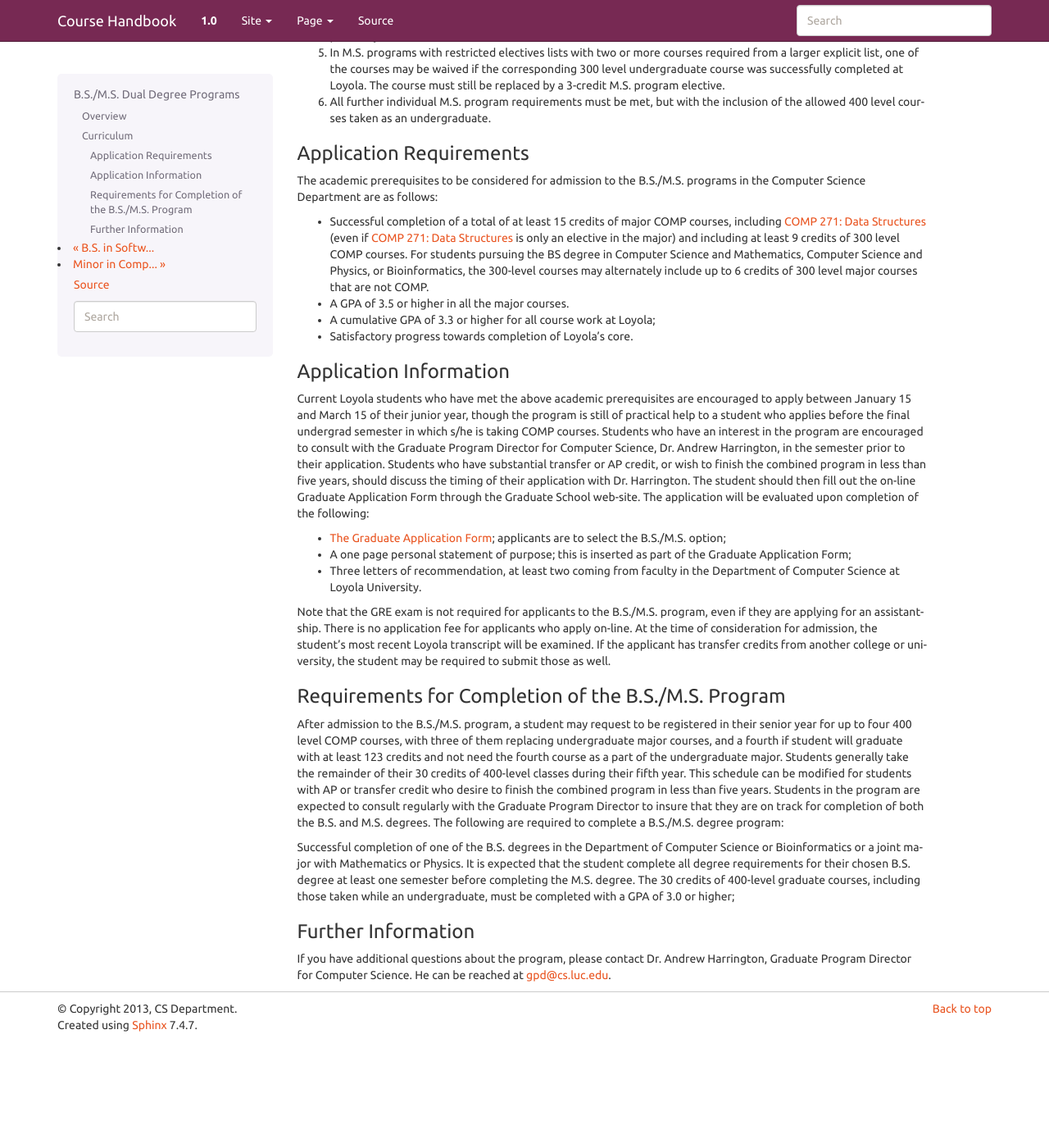
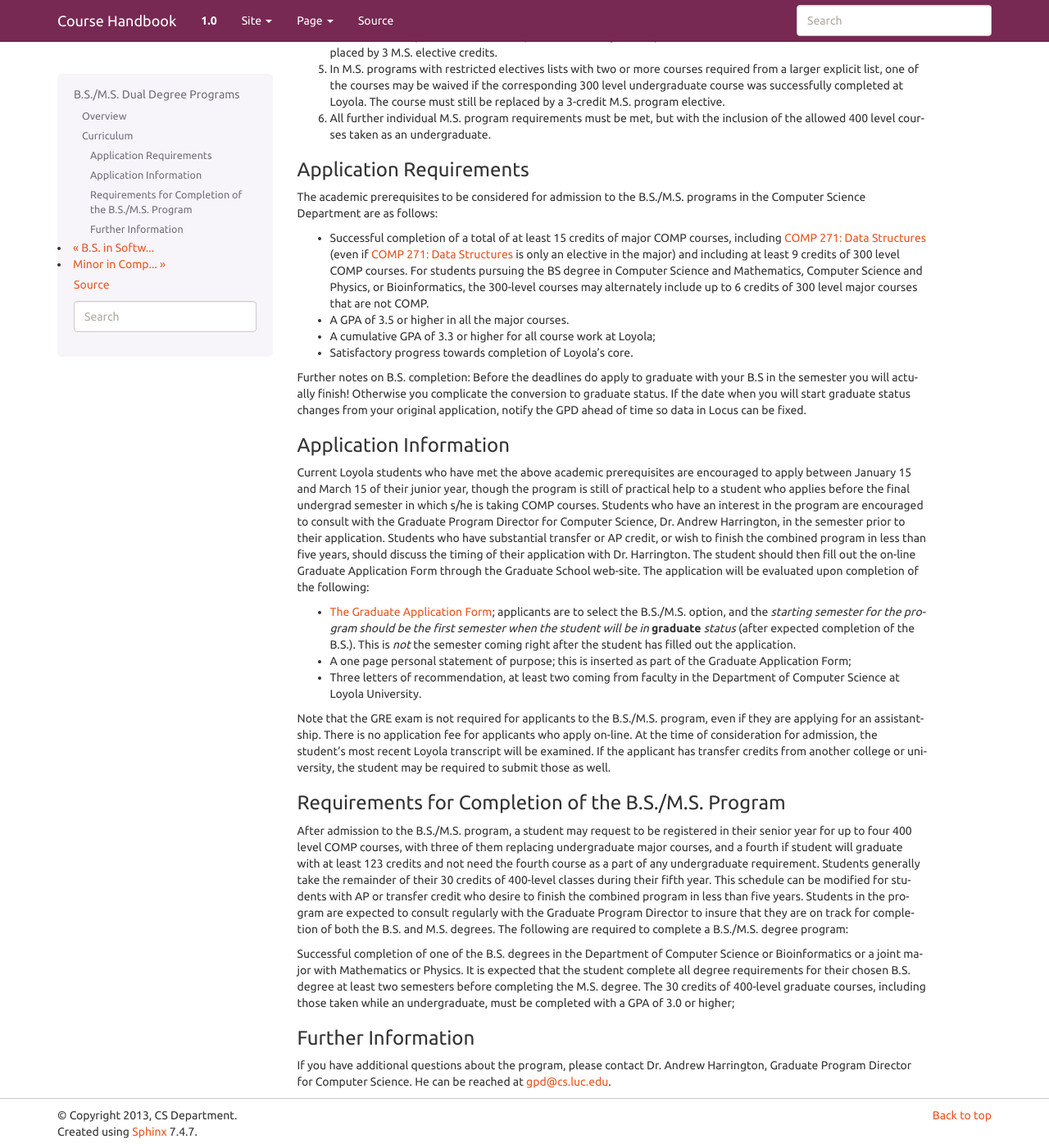
Before and after one commit to kyang5/coursedescriptions, a Sphinx documentation site: the page built from source/bsmsprograms.rst, in a window 1280 px wide and 1400 px high, scrolled down 862 px. Shown: the whole window at 82% size. Built offline with Sphinx 7.4.7, drawn with Linux system fonts in a browser that asks for light colours; before the commit the page ends 2132 px from its top, so only the background shows below that; some of the changed text lies outside the part shown.

Commit message:
bsms 4th 400 level course, MS application starting semeester

```diff
--- a/source/bsmsprograms.rst
+++ b/source/bsmsprograms.rst
@@ -4,59 +4,167 @@
 Overview
 --------
 
-The B.S./M.S. programs in Information Technology, Software Engineering, and Computer Science are five-year programs that give academically successful Loyola undergraduates the opportunity to pursue the M.S. degree in Information Technology, Software Engineering, or Computer Science while completing their B.S. degree. The applicant can be pursuing any of the B.S. degrees offered by the Department of Computer Science, including the joint majors with Mathematics or Physics or the interdisciplinary Bioinformatics.
+The B.S./M.S. programs in Information Technology, Software Engineering,
+and Computer Science are five-year programs that give academically successful
+Loyola undergraduates the opportunity to pursue the M.S. degree in
+Information Technology, Software Engineering,
+or Computer Science while completing their B.S. degree.
+The applicant can be pursuing any of the B.S. degrees offered by the
+Department of Computer Science, including the joint majors with Mathematics
+or Physics or the interdisciplinary Bioinformatics.
 
-These programs reduce the total number of courses needed and the the total time needed for the combined degrees.
+These programs reduce the total number of courses needed and the the
+total time needed for the combined degrees.
 
-Students may not automatically enroll in the BS/MS program during Freshman admission. They must specifically apply to the Graduate School, generally in their Junior year by using `The Graduate Application Form <https://gpem.luc.edu/apply/>`__. See :ref:`application_requirements` and :ref:`application_information` for more details.
+Students may not automatically enroll in the BS/MS program
+during Freshman admission. They must specifically apply to the Graduate School,
+generally in their Junior year by using
+`The Graduate Application Form <https://gpem.luc.edu/apply/>`__.
+See :ref:`application_requirements` and
+:ref:`application_information` for more details.
 
 Curriculum
 ----------
 
-.. Students entering before Spring 2014 may choose instead to follow the previous requirements located here, though the new version is generally more flexible.
+.. Students entering before Spring 2014 may choose instead to follow the
+   previous requirements located here, though the new version is generally more flexible.
 
-The stand-alone M.S. programs each require 30 credits of graduate courses. This generally takes one and a half years to complete. B.S./M.S. students must also take 30 credits of courses at the 400 level or greater. The main advantages come from the fact that some of the MS courses may be double counted, applying to the B.S. also, and there can be a shift in some of the required MS courses based on what students took in the B.S. portion. In particular students in the B.S./M.S. program are allowed to “double count” 9 credits (generally three 3-credit courses) of their Loyola COMP courses for both their B.S. and M.S. degrees. Each must be a 400 level course taken in the student's senior year in place of a 300 level major course. In addition, a student wishing to take 123 or more credits while an undergraduate, can have 3 of the extra credits be for a fourth 400 level COMP course, and count that toward the M.S. Hence a B.S./M.S. student with 120 credits and 9 400-level COMP credits counted for the B.S. is required to take only 21 credits (instead of 30 credits) of additional 400-level courses. If a student takes a further 3-credit 400 level COMP course beyond the 120 credits needed for the B.S., then only 18 further credits are needed. In either case students can finish the program in five years. Some further special rules:
+The stand-alone M.S. programs each require 30 credits of graduate courses.
+This generally takes one and a half years to complete.
+B.S./M.S. students must also take 30 credits of courses at the
+400 level or greater. The main advantages come from the fact that
+some of the MS courses may be double counted, applying to the B.S. also,
+and there can be a shift in some of the required MS courses based on what
+students took in the B.S. portion. In particular students in the B.S./M.S.
+program are allowed to “double count” 9 credits
+(generally three 3-credit courses) of their Loyola COMP courses for
+both their B.S. and M.S. degrees. Each must be a 400 level course taken
+in the student's senior year *in place* of a 300 level major course.
+In addition, a student wishing to take 123 or more credits
+while an undergraduate, can have 3 of the extra credits
+be for a fourth 400 level COMP course, and count that toward the M.S.
+if the extra course is need for *no* undergraduate requirement, from the
+university, college, core, major or minor.
+Hence a B.S./M.S. student with 120 credits and 9 400-level COMP credits
+counted for the B.S. is required to take only 21 credits
+(instead of 30 credits) of additional 400-level courses.
+If a student takes a further 3-credit 400 level COMP course beyond the
+120 credits needed for the B.S., then only 18 further credits are needed.
+In either case students can finish the program in five years.
+Some further special rules:
 
-#.   All students need to take :doc:`comp271` as part of their undergraduate major.
-#.   Students pursing an MS in Software Engineering or Computer Science must take :doc:`comp313` by their senior year.
-#.   Students may take at most 6 credits total of internship at the undergraduate and graduate level, :doc:`comp391` plus :doc:`comp499`.
-#.   A student with credit for a 300 level COMP course that was taught in a combined class with a 400 level course may not take the 400 level course later for separate credit without permission from the Graduate Program Director. In particular for students with credit for :doc:`comp317`, the M.S. requirement for :doc:`comp417` is waived, to be replaced by 3 M.S. elective credits. Similarly, in programs requiring :doc:`comp413`, :doc:`comp313` will satisfy the requirement, but still the course will need to be replaced by 3 M.S. elective credits.
-#.   In M.S. programs with restricted electives lists with two or more courses required from a larger explicit list, one of the courses may be waived if the corresponding 300 level undergraduate course was successfully completed at Loyola. The course must still be replaced by a 3-credit M.S. program elective.
-#.   All further individual M.S. program requirements must be met, but with the inclusion of the allowed 400 level courses taken as an undergraduate.
+#.   All students need to take :doc:`comp271`
+     as part of their undergraduate major.
+#.   Students pursing an MS in Software Engineering or Computer Science
+     must take :doc:`comp313` by their senior year.
+#.   Students may take at most 6 credits total of internship at the
+     undergraduate and graduate level, :doc:`comp391` plus :doc:`comp499`.
+#.   A student with credit for a 300 level COMP course that was taught
+     in a combined class with a 400 level course may not take the
+     400 level course later for separate credit without permission from
+     the Graduate Program Director. In particular for students with credit
+     for :doc:`comp317`, the M.S. requirement for :doc:`comp417` is waived,
+     to be replaced by 3 M.S. elective credits.
+     Similarly, in programs requiring :doc:`comp413`, :doc:`comp313` will
+     satisfy the requirement, but still the course will need to be replaced
+     by 3 M.S. elective credits.
+#.   In M.S. programs with restricted electives lists with two or more courses
+     required from a larger explicit list, one of the courses may be waived
+     if the corresponding 300 level undergraduate course was successfully
+     completed at Loyola. The course must still be replaced by a 3-credit
+     M.S. program elective.
+#.   All further individual M.S. program requirements must be met,
+     but with the inclusion of the allowed 400 level courses taken as an
+     undergraduate.
 
 .. _application_requirements:
 
 Application Requirements
 ~~~~~~~~~~~~~~~~~~~~~~~~
 
-The academic prerequisites to be considered for admission to the B.S./M.S. programs in the Computer Science Department are as follows:
+The academic prerequisites to be considered for admission to the B.S./M.S.
+programs in the Computer Science Department are as follows:
 
--   Successful completion of a total of at least 15 credits of major COMP courses, including :doc:`comp271` (even if :doc:`comp271` is only an elective in the major) and including at least 9 credits of 300 level COMP courses. For students pursuing the BS degree in Computer Science and Mathematics, Computer Science and Physics, or Bioinformatics, the 300-level courses may alternately include up to 6 credits of 300 level major courses that are not COMP.
+-   Successful completion of a total of at least 15 credits of major
+    COMP courses, including :doc:`comp271`
+    (even if :doc:`comp271` is only an elective in the major) and including
+    at least 9 credits of 300 level COMP courses.
+    For students pursuing the BS degree in Computer Science and Mathematics,
+    Computer Science and Physics, or Bioinformatics, the 300-level courses
+    may alternately include up to 6 credits of 300 level major courses that
+    are not COMP.
 -   A GPA of 3.5 or higher in all the major courses.
 -   A cumulative GPA of 3.3 or higher for all course work at Loyola;
 -   Satisfactory progress towards completion of Loyola’s core.
+
+Further notes on B.S. completion:  Before the deadlines do apply to graduate
+with your B.S in the semester you will actually finish!
+Otherwise you complicate the conversion to graduate status.
+If the date when you will start graduate status changes from your original
+application, notify the GPD ahead of time so data in Locus can be fixed.
 
 .. _application_information:
 
 Application Information
 ~~~~~~~~~~~~~~~~~~~~~~~
 
-Current Loyola students who have met the above academic prerequisites are encouraged to apply between January 15 and March 15 of their junior year, though the program is still of practical help to a student who applies before the final undergrad semester in which s/he is taking COMP courses. Students who have an interest in the program are encouraged to consult with the Graduate Program Director for Computer Science, Dr. Andrew Harrington, in the semester prior to their application. Students who have substantial transfer or AP credit, or wish to finish the combined program in less than five years, should discuss the timing of their application with Dr. Harrington. The student should then fill out the on-line Graduate Application Form through the Graduate School web-site. The application will be evaluated upon completion of the following:
+Current Loyola students who have met the above academic prerequisites
+are encouraged to apply between January 15 and March 15 of their junior year,
+though the program is still of practical help to a student who applies before
+the final undergrad semester in which s/he is taking COMP courses.
+Students who have an interest in the program are encouraged to consult
+with the Graduate Program Director for Computer Science, Dr. Andrew Harrington,
+in the semester prior to their application.
+Students who have substantial transfer or AP credit, or wish to finish the
+combined program in less than five years, should discuss the timing of their
+application with Dr. Harrington. The student should then fill out the
+on-line Graduate Application Form through the Graduate School web-site.
+The application will be evaluated upon completion of the following:
 
--   `The Graduate Application Form <https://gpem.luc.edu/apply/>`__; applicants are to select the B.S./M.S. option;
--   A one page personal statement of purpose; this is inserted as part of the Graduate Application Form;
--   Three letters of recommendation, at least two coming from faculty in the Department of Computer Science at Loyola University.
+-   `The Graduate Application Form <https://gpem.luc.edu/apply/>`_;
+    applicants are to select the B.S./M.S. option, and the
+    *starting semester for the program should be the first semester when the*
+    *student will be in*  **graduate** *status* (after expected completion
+    of the B.S.).  This is *not* the semester coming right after the student
+    has filled out the application.
+-   A one page personal statement of purpose;
+    this is inserted as part of the Graduate Application Form;
+-   Three letters of recommendation, at least two coming from faculty
+    in the Department of Computer Science at Loyola University.
 
-Note that the GRE exam is not required for applicants to the B.S./M.S. program, even if they are applying for an assistantship. There is no application fee for applicants who apply on-line. At the time of consideration for admission, the student’s most recent Loyola transcript will be examined. If the applicant has transfer credits from another college or university, the student may be required to submit those as well.
+Note that the GRE exam is not required for applicants to the B.S./M.S. program,
+even if they are applying for an assistantship. There is no application fee
+for applicants who apply on-line. At the time of consideration for admission,
+the student’s most recent Loyola transcript will be examined.
+If the applicant has transfer credits from another college or university,
+the student may be required to submit those as well.
 
 Requirements for Completion of the B.S./M.S. Program
 ~~~~~~~~~~~~~~~~~~~~~~~~~~~~~~~~~~~~~~~~~~~~~~~~~~~~
 
-After admission to the B.S./M.S. program, a student may request to be registered in their senior year for up to four 400 level COMP courses, with three of them replacing undergraduate major courses, and a fourth if student will graduate with at least 123 credits and not need the fourth course as a part of the undergraduate major. Students generally take the remainder of their 30 credits of 400-level classes during their fifth year. This schedule can be modified for students with AP or transfer credit who desire to finish the combined program in less than five years. Students in the program are expected to consult regularly with the Graduate Program Director to insure that they are on track for completion of both the B.S. and M.S. degrees. The following are required to complete a B.S./M.S. degree program:
+After admission to the B.S./M.S. program, a student may request to be
+registered in their senior year for up to four 400 level COMP courses,
+with three of them replacing undergraduate major courses, and a fourth if
+student will graduate with at least 123 credits and not need the fourth course
+as a part of any undergraduate requirement.
+Students generally take the remainder of their 30 credits of 400-level
+classes during their fifth year. This schedule can be modified for students
+with AP or transfer credit who desire to finish the combined program
+in less than five years. Students in the program are expected to consult
+regularly with the Graduate Program Director to insure that they are on track
+for completion of both the B.S. and M.S. degrees.
+The following are required to complete a B.S./M.S. degree program:
 
-Successful completion of one of the B.S. degrees in the Department of Computer Science or Bioinformatics or a joint major with Mathematics or Physics. It is expected that the student complete all degree requirements for their chosen B.S. degree at least one semester before completing the M.S. degree. The 30 credits of 400-level graduate courses, including those taken while an undergraduate, must be completed with a GPA of 3.0 or higher;
+Successful completion of one of the B.S. degrees in the Department of
+Computer Science or Bioinformatics or a joint major with Mathematics or Physics.
+It is expected that the student complete all degree requirements for their
+chosen B.S. degree at least two semesters before completing the M.S. degree.
+The 30 credits of 400-level graduate courses, including those taken while an
+undergraduate, must be completed with a GPA of 3.0 or higher;
 
 Further Information
 ~~~~~~~~~~~~~~~~~~~
 
-If you have additional questions about the program, please contact Dr. Andrew Harrington, Graduate Program Director for Computer Science. He can be reached at gpd@cs.luc.edu.
+If you have additional questions about the program, please contact
+Dr. Andrew Harrington, Graduate Program Director for Computer Science.
+He can be reached at gpd@cs.luc.edu.
```
